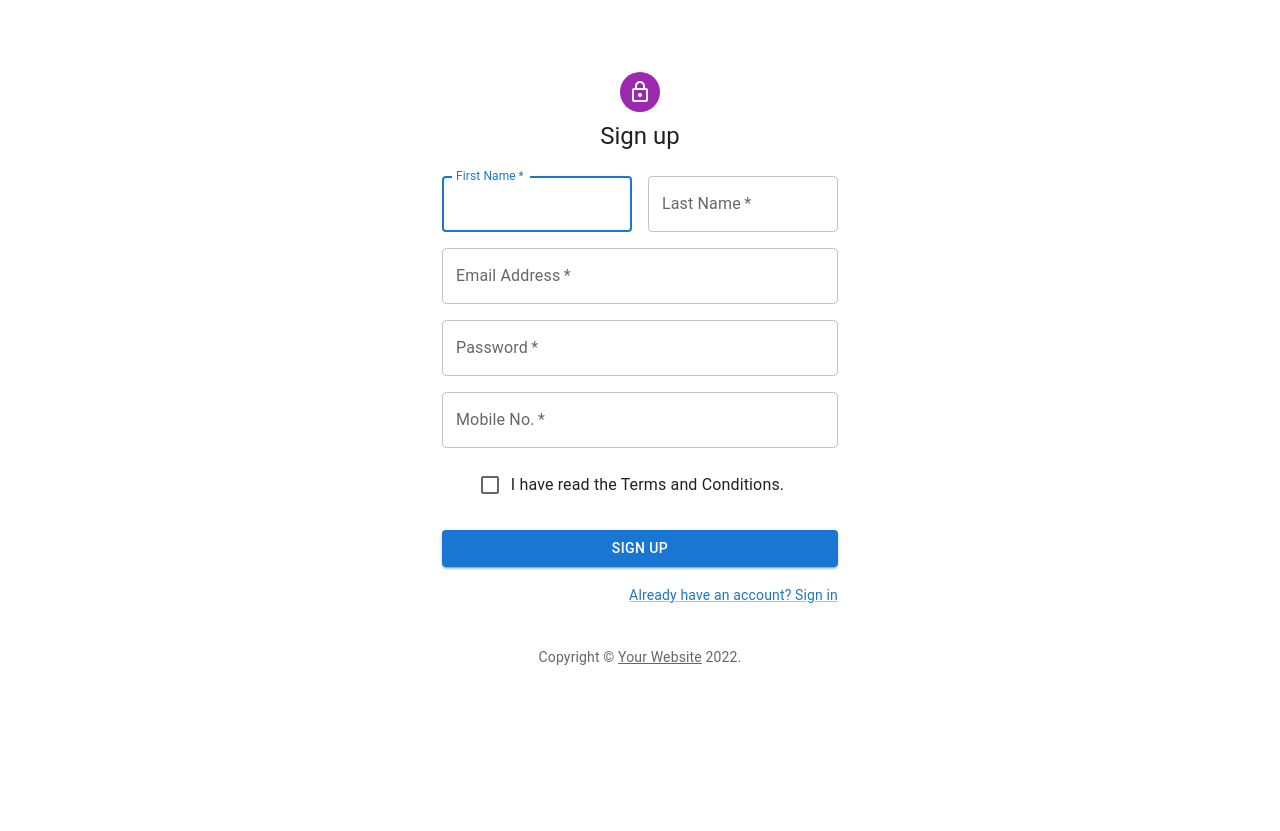
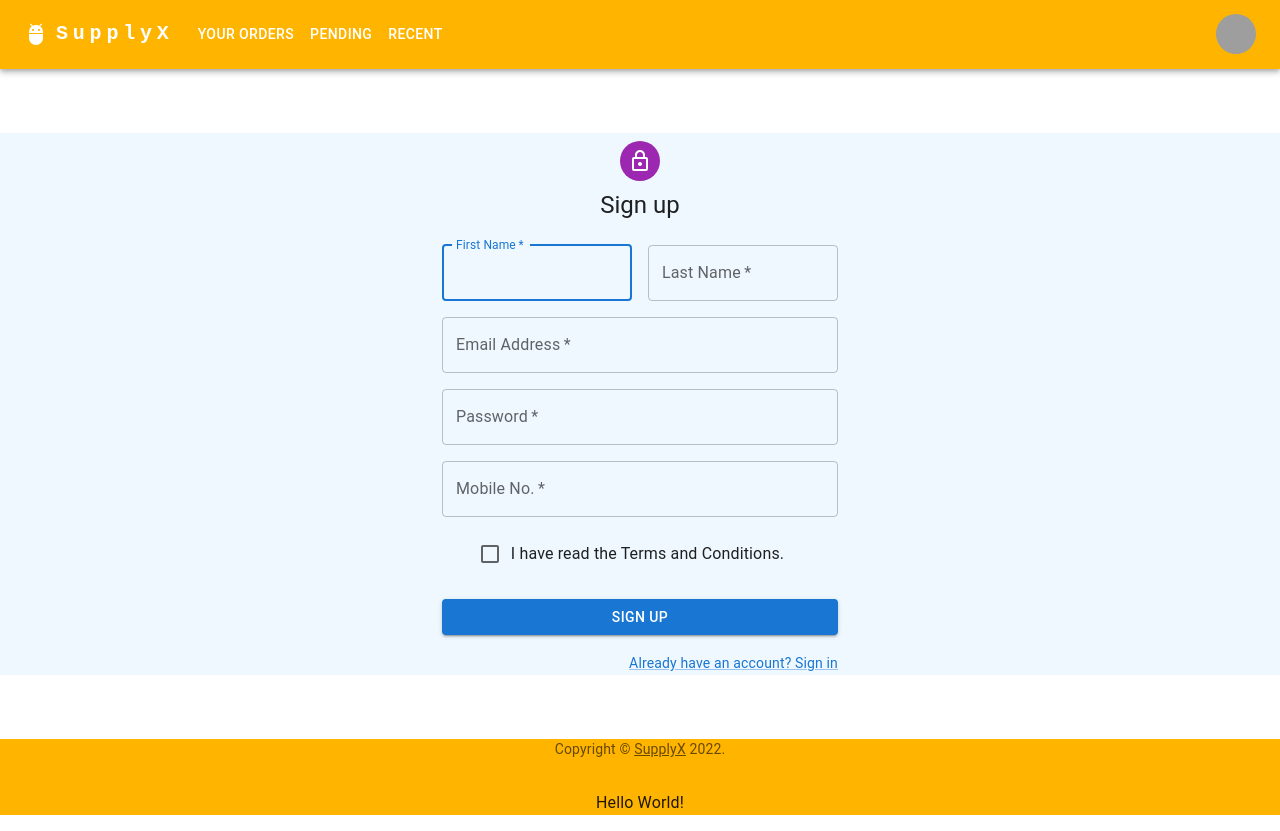
Before and after one commit to sh4ded/SupplyX, a React (Create React App) app: page /sign-up in a window 1280 px wide. Before the commit the page ends 800 px from the top, so only its background shows below. Built offline with nearby package versions, Linux system fonts and the light colour scheme; grey boxes are pictures that could not be loaded.

Commit message:
temp update

```diff
--- a/package.json
+++ b/package.json
@@ -6,18 +6,15 @@
     "@emotion/react": "^11.9.0",
     "@emotion/styled": "^11.8.1",
     "@mui/icons-material": "^5.8.0",
+    "@mui/lab": "^5.0.0-alpha.83",
     "@mui/material": "^5.8.1",
     "@testing-library/jest-dom": "^5.16.4",
     "@testing-library/react": "^13.2.0",
     "@testing-library/user-event": "^13.5.0",
     "react": "^18.1.0",
     "react-dom": "^18.1.0",
-<<<<<<< HEAD
-    "react-scripts": "^5.0.1",
-=======
     "react-router-dom": "^6.3.0",
     "react-scripts": "5.0.1",
->>>>>>> d9ec63adb874045a61c29d58f65f4bbbc65458cf
     "web-vitals": "^2.1.4"
   },
   "scripts": {
--- a/src/App.js
+++ b/src/App.js
@@ -4,10 +4,14 @@
 import Home from './pages/Home'
 import SignIn from './pages/SignIn'
 import SignUp from './pages/SignUp'
+import Navbar from './components/navbar/navbar'
+import Footer from './components/footer/footer'
 
 function App() {
   return (
     <div className="App">
+      <Navbar />
+      <div style={{backgroundColor:'#EFF8FF'}}>
       <Router>
       <Routes>
     <Route path='/' element={<Home />} />
@@ -15,6 +19,8 @@
     <Route path='/sign-up' element={<SignUp />} />
     </Routes>
   </Router>
+  </div>
+  <Footer />
     </div>
   );
 }
--- /dev/null
+++ b/src/components/footer/footer.js
@@ -0,0 +1,28 @@
+import React from 'react';
+import Typography from '@mui/material/Typography';
+import Link from '@mui/material/Link';
+import styles from './footerStyles.css'
+
+function Copyright(props) {
+    return (
+      <Typography variant="body2" color="text.secondary" align="center" {...props}>
+        {'Copyright © '}
+        <Link color="inherit" href="https://mui.com/">
+          SupplyX
+        </Link>{' '}
+        {new Date().getFullYear()}
+        {'.'}
+      </Typography>
+    );
+  }
+
+function Footer() {
+    return(
+        <div style={{backgroundColor:'#FFB400'}}>
+            <Copyright sx={{ mt: 8, mb: 4 }} />
+            <p>Hello World!</p>
+        </div>
+    )
+}
+
+export default Footer;
--- /dev/null
+++ b/src/components/footer/footerStyles.css
@@ -0,0 +1,3 @@
+.footmain{
+    background-color: #FFB400;
+}
--- /dev/null
+++ b/src/components/navbar/navbar.js
@@ -0,0 +1,163 @@
+import * as React from 'react';
+import AppBar from '@mui/material/AppBar';
+import Box from '@mui/material/Box';
+import Toolbar from '@mui/material/Toolbar';
+import IconButton from '@mui/material/IconButton';
+import Typography from '@mui/material/Typography';
+import Menu from '@mui/material/Menu';
+import MenuIcon from '@mui/icons-material/Menu';
+import Container from '@mui/material/Container';
+import Avatar from '@mui/material/Avatar';
+import Button from '@mui/material/Button';
+import Tooltip from '@mui/material/Tooltip';
+import MenuItem from '@mui/material/MenuItem';
+import AdbIcon from '@mui/icons-material/Adb';
+import styles from './navbarStyles.css'
+
+const pages = ['Your Orders', 'Pending', 'Recent'];
+const settings = ['Profile', 'Account', 'Dashboard', 'Logout'];
+
+const Navbar = () => {
+  const [anchorElNav, setAnchorElNav] = React.useState(null);
+  const [anchorElUser, setAnchorElUser] = React.useState(null);
+
+  const handleOpenNavMenu = (event) => {
+    setAnchorElNav(event.currentTarget);
+  };
+  const handleOpenUserMenu = (event) => {
+    setAnchorElUser(event.currentTarget);
+  };
+
+  const handleCloseNavMenu = () => {
+    setAnchorElNav(null);
+  };
+
+  const handleCloseUserMenu = () => {
+    setAnchorElUser(null);
+  };
+
+  return (
+    <AppBar position="static" style={{backgroundColor:'#FFB400'}}>
+      <Container maxWidth="xl">
+        <Toolbar disableGutters>
+          <AdbIcon sx={{ display: { xs: 'none', md: 'flex' }, mr: 1 }} />
+          <Typography
+            variant="h6"
+            noWrap
+            component="a"
+            href="/"
+            sx={{
+              mr: 2,
+              display: { xs: 'none', md: 'flex' },
+              fontFamily: 'monospace',
+              fontWeight: 700,
+              letterSpacing: '.3rem',
+              color: 'inherit',
+              textDecoration: 'none',
+            }}
+          >
+            SupplyX
+          </Typography>
+
+          <Box sx={{ flexGrow: 1, display: { xs: 'flex', md: 'none' } }}>
+            <IconButton
+              size="large"
+              aria-label="account of current user"
+              aria-controls="menu-appbar"
+              aria-haspopup="true"
+              onClick={handleOpenNavMenu}
+              color="inherit"
+            >
+              <MenuIcon />
+            </IconButton>
+            <Menu
+              id="menu-appbar"
+              anchorEl={anchorElNav}
+              anchorOrigin={{
+                vertical: 'bottom',
+                horizontal: 'left',
+              }}
+              keepMounted
+              transformOrigin={{
+                vertical: 'top',
+                horizontal: 'left',
+              }}
+              open={Boolean(anchorElNav)}
+              onClose={handleCloseNavMenu}
+              sx={{
+                display: { xs: 'block', md: 'none' },
+              }}
+            >
+              {pages.map((page) => (
+                <MenuItem key={page} onClick={handleCloseNavMenu}>
+                  <Typography textAlign="center">{page}</Typography>
+                </MenuItem>
+              ))}
+            </Menu>
+          </Box>
+          <AdbIcon sx={{ display: { xs: 'flex', md: 'none' }, mr: 1 }} />
+          <Typography
+            variant="h5"
+            noWrap
+            component="a"
+            href=""
+            sx={{
+              mr: 2,
+              display: { xs: 'flex', md: 'none' },
+              flexGrow: 1,
+              fontFamily: 'monospace',
+              fontWeight: 700,
+              letterSpacing: '.3rem',
+              color: 'inherit',
+              textDecoration: 'none',
+            }}
+          >
+            SupplyX
+          </Typography>
+          <Box sx={{ flexGrow: 1, display: { xs: 'none', md: 'flex' } }}>
+            {pages.map((page) => (
+              <Button
+                key={page}
+                onClick={handleCloseNavMenu}
+                sx={{ my: 2, color: 'white', display: 'block' }}
+              >
+                {page}
+              </Button>
+            ))}
+          </Box>
+
+          <Box sx={{ flexGrow: 0 }}>
+            <Tooltip title="Open settings">
+              <IconButton onClick={handleOpenUserMenu} sx={{ p: 0 }}>
+                <Avatar alt="Profile" src="https://media-exp1.licdn.com/dms/image/C5603AQEv-4TKzSDFqQ/profile-displayphoto-shrink_100_100/0/1649443062385?e=1658966400&v=beta&t=CnocR1NbmPencBkPPEVFJ0wYHYLf441Ca5WVkGN6XmM" />
+              </IconButton>
+            </Tooltip>
+            <Menu
+              sx={{ mt: '45px' }}
+              id="menu-appbar"
+              anchorEl={anchorElUser}
+              anchorOrigin={{
+                vertical: 'top',
+                horizontal: 'right',
+              }}
+              keepMounted
+              transformOrigin={{
+                vertical: 'top',
+                horizontal: 'right',
+              }}
+              open={Boolean(anchorElUser)}
+              onClose={handleCloseUserMenu}
+            >
+              {settings.map((setting) => (
+                <MenuItem key={setting} onClick={handleCloseUserMenu}>
+                  <Typography textAlign="center">{setting}</Typography>
+                </MenuItem>
+              ))}
+            </Menu>
+          </Box>
+        </Toolbar>
+      </Container>
+    </AppBar>
+  );
+};
+export default Navbar;
--- /dev/null
+++ b/src/components/navbar/navbarStyles.css
@@ -0,0 +1,3 @@
+.maincontainer{
+    background-color: #FFB400;
+}
--- a/src/pages/SignIn.js
+++ b/src/pages/SignIn.js
@@ -12,19 +12,6 @@
 import Typography from '@mui/material/Typography';
 import Container from '@mui/material/Container';
 import { createTheme, ThemeProvider } from '@mui/material/styles';
-
-function Copyright(props) {
-  return (
-    <Typography variant="body2" color="text.secondary" align="center" {...props}>
-      {'Copyright © '}
-      <Link color="inherit" href="https://mui.com/">
-        Your Website
-      </Link>{' '}
-      {new Date().getFullYear()}
-      {'.'}
-    </Typography>
-  );
-}
 
 const theme = createTheme();
 
@@ -103,7 +90,7 @@
             </Grid>
           </Box>
         </Box>
-        <Copyright sx={{ mt: 8, mb: 4 }} />
+
       </Container>
     </ThemeProvider>
   );
--- a/src/pages/SignUp.js
+++ b/src/pages/SignUp.js
@@ -12,19 +12,6 @@
 import Typography from '@mui/material/Typography';
 import Container from '@mui/material/Container';
 import { createTheme, ThemeProvider } from '@mui/material/styles';
-
-function Copyright(props) {
-  return (
-    <Typography variant="body2" color="text.secondary" align="center" {...props}>
-      {'Copyright © '}
-      <Link color="inherit" href="https://mui.com/">
-        Your Website
-      </Link>{' '}
-      {new Date().getFullYear()}
-      {'.'}
-    </Typography>
-  );
-}
 
 const theme = createTheme();
 
@@ -85,7 +72,7 @@
                   fullWidth
                   id="email"
                   label="Email Address"
-                  required
+
                   name="email"
                   autoComplete="email"
                 />
@@ -96,7 +83,7 @@
                   fullWidth
                   name="password"
                   label="Password"
-                  required
+
                   type="password"
                   id="password"
                   autoComplete="new-password"
@@ -108,7 +95,7 @@
                   fullWidth
                   name="mobile"
                   label="Mobile No."
-                  required
+
                   id="mobile-no"
                   autoComplete="mobile-no"
                 />
@@ -137,7 +124,7 @@
             </Grid>
           </Box>
         </Box>
-        <Copyright sx={{ mt: 5 }} />
+
       </Container>
     </ThemeProvider>
   );
```
Also changed, not shown: 1 other file (tests, documents, lock files or other folders).
